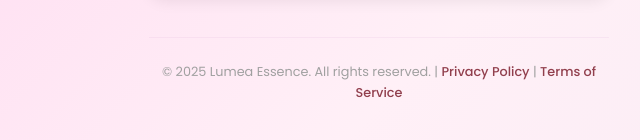
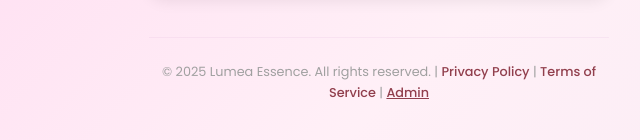
Before and after one commit to Xdev360/lumea-essence, a website: page index.html in a window 1280 px wide. Shown: the part 1097-1237 px from the top of the page, 261-901 px from the left. Drawn offline with Linux system fonts and the light colour scheme.

Commit message:
Add admin link to footer

```diff
--- a/index.html
+++ b/index.html
@@ -145,7 +145,7 @@
 
         <!-- ========== FOOTER SECTION ========== -->
         <footer class="footer">
-            <p>&copy; 2025 Lumea Essence. All rights reserved. | <a href="#">Privacy Policy</a> | <a href="#">Terms of Service</a></p>
+            <p>&copy; 2025 Lumea Essence. All rights reserved. | <a href="#">Privacy Policy</a> | <a href="#">Terms of Service</a> | <a href="admin-newsletter.html" style="color: #913F4D; text-decoration: underline;">Admin</a></p>
         </footer>
 
     </div>
```
